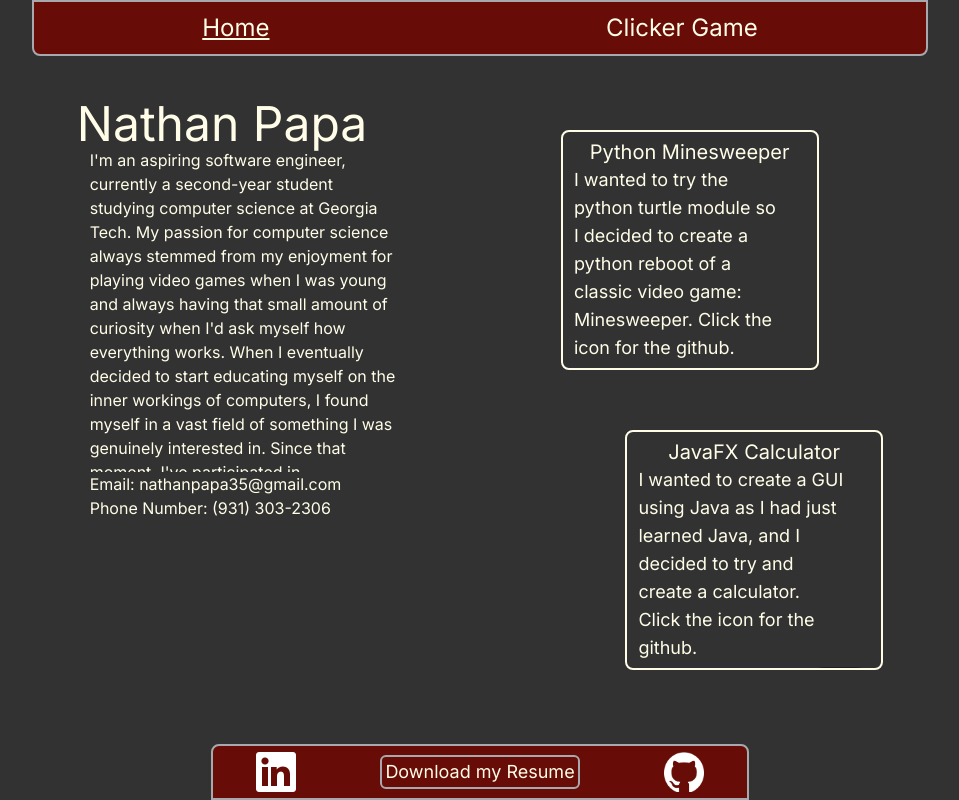
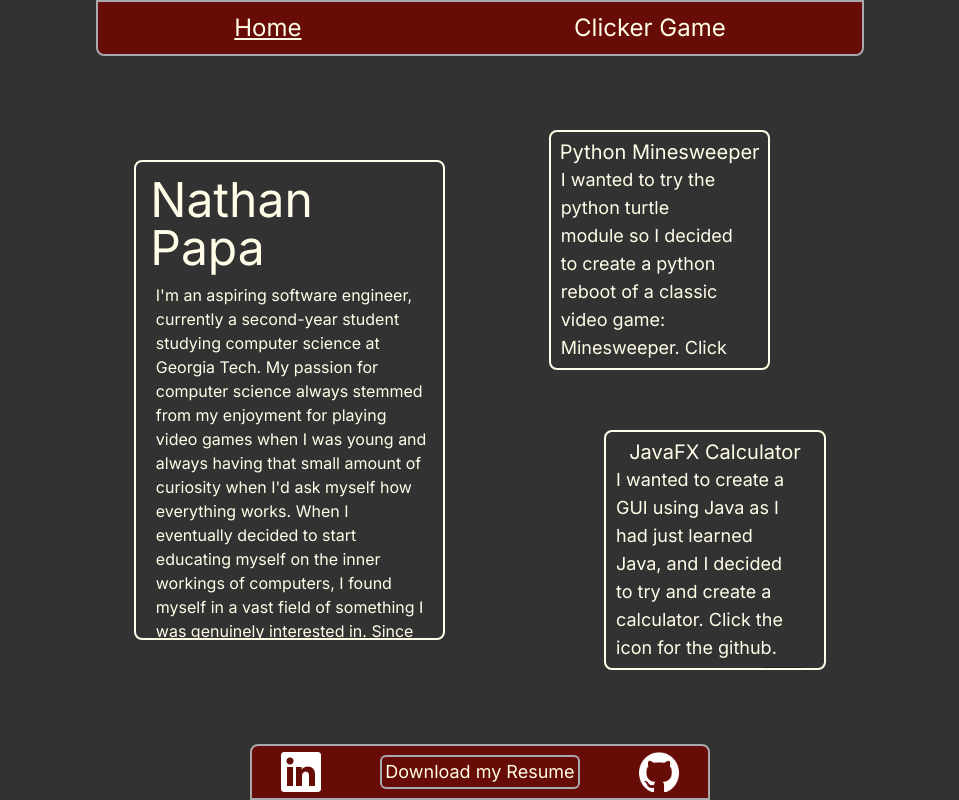
Before and after one commit to Nathan-Papa/nathan-papa.vercel.app, a Next.js app: page / in a window 1280 px wide. Shown: the whole page, without its empty margins (160-1119 px from the left). Built offline with nearby package versions, Linux system fonts and the light colour scheme.

Commit message:
Started to fix resizing on different screens.

```diff
--- a/src/app/page.js
+++ b/src/app/page.js
@@ -11,10 +11,11 @@ export default function Home() {
 		<html lang="en">
 			<head>
 				<meta name="description" content="Nathan Papa's Personal Website" />
+				<meta name="viewport" content="width=device-width, initial-scale=1" />
 				<title>{`Nathan Papa's Personal Website`}</title>
 			</head>
 			<body>
-				<div className="flex px-48 h-screen flex-col justify-between items-center">
+				<div className="flex px-[20%] h-screen flex-col justify-between items-center">
 					<Navbar setVisible={setVisible} />
 					<ContentView visible={visible} setVisible={setVisible} />
 					<Socials visible={visible} setVisible={setVisible} />
--- a/src/components/Building.js
+++ b/src/components/Building.js
@@ -53,7 +53,7 @@ const Building = (props) => {
     } else if (props.type == "locked") {
         return (
             <div className="flex justify-center items-center min-h-[25%] w-full border-[#FFFDE7] border-[1px] overflow-y-auto rounded-md">
-                <p>Unlock this building after gaining <b>{props.unlock}</b> total cannolis.</p>
+                <p>Unlock this building after gaining <u>{props.unlock}</u> total cannolis.</p>
             </div>
         );
     }
--- a/src/components/ContentView.js
+++ b/src/components/ContentView.js
@@ -109,9 +109,9 @@ const ContentView = (props) => {
     if (props.visible == "home") {
         return (
             <div className="flex w-[90%] h-[75%] justify-between items-center text-[#FFFDE7]">
-                <div className="flex flex-col h-[70%] self-start justify-between w-[40%]">
+                <div className="flex flex-col h-[80%] self-center justify-between w-[45%] border-[#FFFDE7] border-[2px] overflow-y-auto rounded-lg p-[2%]">
                     <h1 className="text-5xl">Nathan Papa</h1>
-                    <p className="ml-[4%] overflow-y-auto">
+                    <p className="ml-[2%] mt-[4%]">
                         {`I'm an aspiring software engineer, currently a second-year student
                         studying computer science at Georgia Tech. My passion for computer
                         science always stemmed from my enjoyment for playing video games
@@ -124,7 +124,7 @@ const ContentView = (props) => {
                         of technology, and I've found my passion and skill for coding in the process and strive
                         to pursue it professionally.`}
                     </p>
-                    <p className="ml-[4%]">
+                    <p className="ml-[2%] mt-[4%]">
                         {`Email: nathanpapa35@gmail.com`}
                         <br />
                         {`Phone Number: (931) 303-2306`}
@@ -169,7 +169,7 @@ const ContentView = (props) => {
         return (
             <div className="flex flex-col w-full h-[80%] justify-between items-center text-[#42403C]">
                 <div className="h-[25%] flex flex-col justify-around">
-                    <h1 className="text-5xl text-[#FFFDE7]">Cannoli Clicker</h1>
+                    <h1 className="text-3xl md:text-5xl lg:text-5xl xl:text-5xl text-center text-[#FFFDE7]">Cannoli Clicker</h1>
                     <div className="h-[45%] flex flex-col justify-between">
                         <CannoliCount cannoli={cannoli} />
                         <AutoCannoliCount cps={cps} cpsMultiplier={cpsMultiplier} />
@@ -191,14 +191,14 @@ const ContentView = (props) => {
             return (
                 <div className="flex flex-col w-full h-[80%] justify-between items-center">
                     <div className="h-[25%] flex flex-col justify-around">
-                        <h1 className="text-5xl text-[#FFFDE7]">Cannoli Clicker</h1>
+                        <h1 className="text-3xl md:text-5xl lg:text-5xl xl:text-5xl text-center text-[#FFFDE7]">Cannoli Clicker</h1>
                         <div className="h-[45%] flex flex-col justify-between">
                             <CannoliCount cannoli={cannoli} />
                             <AutoCannoliCount cps={cps} cpsMultiplier={cpsMultiplier} />
                             <CannoliClickCount cpc={cpc} cpcMultiplier={cpcMultiplier} />
                         </div>
                     </div>
-                    <div className="flex flex-col justify-between items-center w-[40%] h-[60%] text-[#FFFDE7] overflow-y-auto border-[#FFFDE7] p-[1%] border-[2px] rounded-lg">
+                    <div className="flex flex-col justify-between items-center w-[50%] h-[60%] text-[#FFFDE7] overflow-y-auto border-[#FFFDE7] p-[1%] border-[2px] rounded-lg">
                         <Building type="cps" count={autoClickers} setCount={setAutoClickers} cannoli={cannoli} setCannoli={setCannoli}
                             setCPS={setCPS} name="Auto Clicker" description="Each auto clicker clicks the cannoli once every second."
                             price={autoPrice} setPrice={changeAutoPrice} cpsModifier={autoClickCPS} />
@@ -215,7 +215,7 @@ const ContentView = (props) => {
                             setCPC={setCPC} name="Double Click" description="Each double click doubles your cannoli per click."
                             price={doublePrice} setPrice={changeDoublePrice} cpcModifier={2} /> : <Building type="locked" unlock={500} />}
                     </div>
-                    <div className="flex w-[40%] justify-evenly items-center text-[#42403C] border-[#FFFDE7] p-[1%] border-[2px] rounded-lg">
+                    <div className="flex w-[50%] justify-evenly items-center text-[#42403C] border-[#FFFDE7] p-[1%] border-[2px] rounded-lg">
                         <button onClick={buildingsClick} className="text-[#FFFDE7] text-lg max-w-[20%] w-[17%] hover:border-[#FFFDE7] bg-[#680C07] border-[2px] border-[#A8A9AD] py-[1px] px-[3px] rounded-md">Buildings</button>
                         <button onClick={upgradesClick} className="text-[#FFFDE7] text-lg max-w-[20%] w-[17%]hover:border-[#FFFDE7] bg-[#680C07] border-[2px] border-[#A8A9AD] py-[1px] px-[3px] rounded-md">Upgrades</button>
                         <button onClick={statsClick} className="text-[#FFFDE7] text-lg hover:border-[#FFFDE7] max-w-[20%] w-[17%] bg-[#680C07] border-[2px] border-[#A8A9AD] py-[1px] px-[3px] rounded-md">Stats</button>
@@ -226,14 +226,14 @@ const ContentView = (props) => {
             return (
                 <div className="flex flex-col w-full h-[80%] justify-between items-center">
                     <div className="h-[25%] flex flex-col justify-around">
-                        <h1 className="text-5xl text-[#FFFDE7]">Cannoli Clicker</h1>
+                        <h1 className="text-3xl md:text-5xl lg:text-5xl xl:text-5xl text-center text-[#FFFDE7]">Cannoli Clicker</h1>
                         <div className="h-[45%] flex flex-col justify-between">
                             <CannoliCount cannoli={cannoli} />
                             <AutoCannoliCount cps={cps} cpsMultiplier={cpsMultiplier} />
                             <CannoliClickCount cpc={cpc} cpcMultiplier={cpcMultiplier} />
                         </div>
                     </div>
-                    <div className="flex flex-col justify-between items-center w-[40%] h-[60%] text-[#FFFDE7] overflow-y-auto border-[#FFFDE7] p-[1%] border-[2px] rounded-lg">
+                    <div className="flex flex-col justify-between items-center w-[50%] h-[60%] text-[#FFFDE7] overflow-y-auto border-[#FFFDE7] p-[1%] border-[2px] rounded-lg">
                         {totalCannoli >= 125 ?
                             vanillaVisible && <Upgrade type="cps" cannoli={cannoli} setCannoli={setCannoli} setCPSMultiplier={setCPSMultiplier}
                             name="Vanilla Cannoli" description="Your taskforce can now bake vanilla cannoli, increasing your cannoli per second by 2%."
@@ -324,7 +324,7 @@ const ContentView = (props) => {
                             price={15000} cpcMultiplier={.1 * cps} visible={best3Visible} setVisible={setBest3Visible} /> :
                             <Upgrade type="locked" unlock={30000}/>}
                     </div>
-                    <div className="flex w-[40%] justify-evenly items-center text-[#42403C] border-[#FFFDE7] p-[1%] border-[2px] rounded-lg">
+                    <div className="flex w-[50%] justify-evenly items-center text-[#42403C] border-[#FFFDE7] p-[1%] border-[2px] rounded-lg">
                         <button onClick={buildingsClick} className="text-[#FFFDE7] text-lg max-w-[20%] w-[17%] hover:border-[#FFFDE7] bg-[#680C07] border-[2px] border-[#A8A9AD] py-[1px] px-[3px] rounded-md">Buildings</button>
                         <button onClick={upgradesClick} className="text-[#FFFDE7] text-lg max-w-[20%] w-[17%]hover:border-[#FFFDE7] bg-[#680C07] border-[2px] border-[#A8A9AD] py-[1px] px-[3px] rounded-md">Upgrades</button>
                         <button onClick={statsClick} className="text-[#FFFDE7] text-lg hover:border-[#FFFDE7] max-w-[20%] w-[17%] bg-[#680C07] border-[2px] border-[#A8A9AD] py-[1px] px-[3px] rounded-md">Stats</button>
@@ -335,14 +335,14 @@ const ContentView = (props) => {
             return (
                 <div className="flex flex-col w-full h-[80%] justify-between items-center">
                     <div className="h-[25%] flex flex-col justify-around">
-                        <h1 className="text-5xl text-[#FFFDE7]">Cannoli Clicker</h1>
+                        <h1 className="text-3xl md:text-5xl lg:text-5xl xl:text-5xl text-center text-[#FFFDE7]">Cannoli Clicker</h1>
                         <div className="h-[45%] flex flex-col justify-between">
                             <CannoliCount cannoli={cannoli} />
                             <AutoCannoliCount cps={cps} cpsMultiplier={cpsMultiplier} />
                             <CannoliClickCount cpc={cpc} cpcMultiplier={cpcMultiplier} />
                         </div>
                     </div>
-                    <div className="flex w-[40%] justify-evenly items-center text-[#42403C] border-[#FFFDE7] p-[1%] border-[2px] rounded-lg">
+                    <div className="flex w-[50%] justify-evenly items-center text-[#42403C] border-[#FFFDE7] p-[1%] border-[2px] rounded-lg">
                         <button onClick={buildingsClick} className="text-[#FFFDE7] text-lg max-w-[20%] w-[17%] hover:border-[#FFFDE7] bg-[#680C07] border-[2px] border-[#A8A9AD] py-[1px] px-[3px] rounded-md">Buildings</button>
                         <button onClick={upgradesClick} className="text-[#FFFDE7] text-lg max-w-[20%] w-[17%]hover:border-[#FFFDE7] bg-[#680C07] border-[2px] border-[#A8A9AD] py-[1px] px-[3px] rounded-md">Upgrades</button>
                         <button onClick={statsClick} className="text-[#FFFDE7] text-lg hover:border-[#FFFDE7] max-w-[20%] w-[17%] bg-[#680C07] border-[2px] border-[#A8A9AD] py-[1px] px-[3px] rounded-md">Stats</button>
--- a/src/components/Navbar.js
+++ b/src/components/Navbar.js
@@ -18,7 +18,7 @@ const Navbar = (props) => {
     }
 
     return (
-        <div className="flex w-full h-[7%] justify-around items-center bg-[#680C07] text-[#FFFDE7] border-[2px] border-[#A8A9AD] rounded-b-lg">
+        <div className="flex max-w-full min-w-[50%] min-h-[3.5%] w-full h-[7%] justify-around items-center bg-[#680C07] text-[#FFFDE7] border-[2px] border-[#A8A9AD] rounded-b-lg">
             <button ref={homeButton} onClick={homeClick} className="text-2xl underline h-full hover:border-[#FFFDE7] border-2 rounded-lg border-transparent">Home</button>
             <button ref={clickerButton} onClick={clickerClick} className="text-2xl h-full hover:border-[#FFFDE7] border-2 rounded-lg border-transparent">Clicker Game</button>
         </div>
--- a/src/components/Upgrade.js
+++ b/src/components/Upgrade.js
@@ -76,7 +76,7 @@ const Upgrade = (props) => {
     } else if (props.type == "locked") {
         return (
             <div className="flex justify-center items-center min-h-[25%] w-full border-[#FFFDE7] border-[1px] overflow-y-auto rounded-md">
-                <p>Unlock this upgrade after gaining <b>{props.unlock}</b> total cannolis.</p>
+                <p>Unlock this upgrade after gaining <u>{props.unlock}</u> total cannolis.</p>
             </div>
         );
     }
--- a/tailwind.config.js
+++ b/tailwind.config.js
@@ -13,6 +13,24 @@ module.exports = {
           'conic-gradient(from 180deg at 50% 50%, var(--tw-gradient-stops))',
       },
     },
+    theme: {
+      screens: {
+        'sm': '640px',
+        // => @media (min-width: 640px) { ... }
+
+        'md': '768px',
+        // => @media (min-width: 768px) { ... }
+
+        'lg': '1024px',
+        // => @media (min-width: 1024px) { ... }
+
+        'xl': '1280px',
+        // => @media (min-width: 1280px) { ... }
+
+        '2xl': '1536px',
+        // => @media (min-width: 1536px) { ... }
+      }
+    }
   },
   plugins: [],
 }
```
